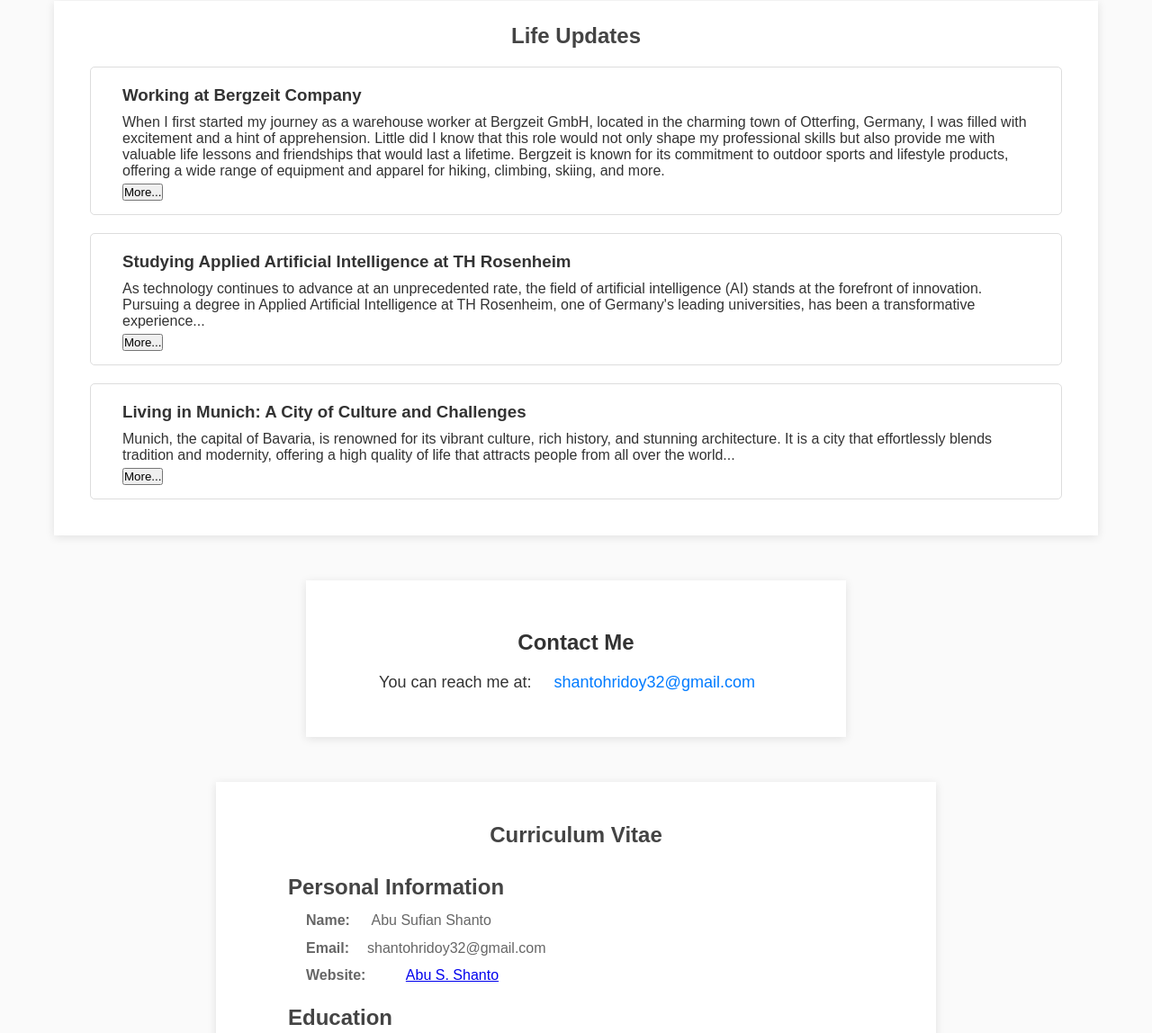
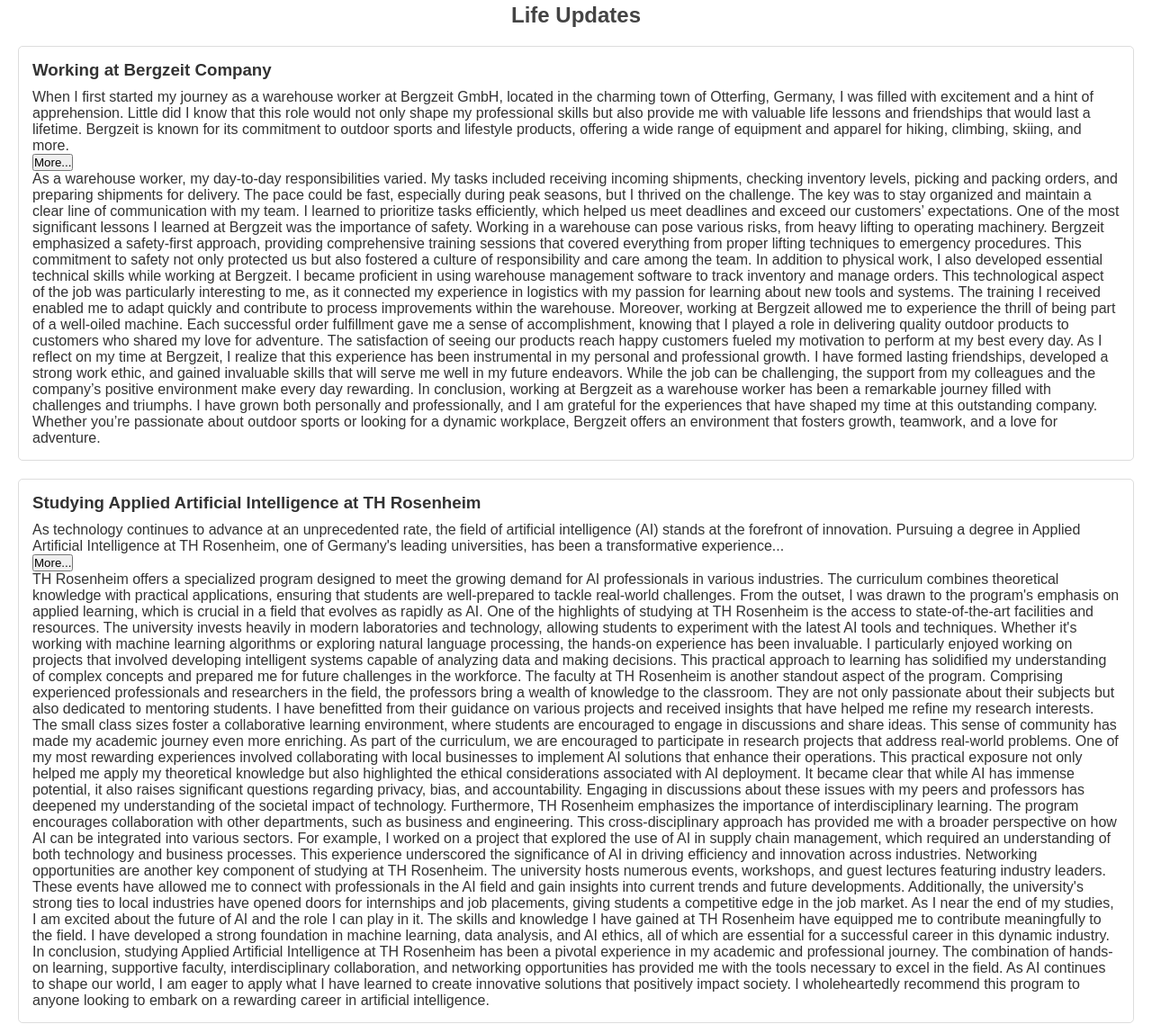
Before and after one commit to abusufianshanto/Abu-S.-Shanto_PersonalWebsite, a plain HTML site: page index.html in a window 1280 px wide. Shown: the part 105-1253 px from the top of the page at 90% size. Drawn offline with Linux system fonts and the light colour scheme.

Commit message:
Some CSS Property Changes

```diff
--- a/index.html
+++ b/index.html
@@ -6,10 +6,7 @@
     <title>Abu S. Shanto</title>
     <style>
       * {
-        margin-left: 20px;
-        margin-right: 20px;
-        margin-top: 5px;
-        margin-bottom: 0;
+        margin: 0;
         padding: 0;
         box-sizing: border-box;
       }
@@ -248,7 +245,7 @@
           hiking, climbing, skiing, and more.
         </p>
         <button onclick="toggleMore('more1')">More...</button>
-        <span id="more1" style="display: none">
+        <span id="more1" style="display: flex">
           As a warehouse worker, my day-to-day responsibilities varied. My tasks
           included receiving incoming shipments, checking inventory levels,
           picking and packing orders, and preparing shipments for delivery. The
@@ -302,7 +299,7 @@
           experience...
         </p>
         <button onclick="toggleMore('more2')">More...</button>
-        <span id="more2" style="display: none">
+        <span id="more2" style="display: flex">
           TH Rosenheim offers a specialized program designed to meet the growing
           demand for AI professionals in various industries. The curriculum
           combines theoretical knowledge with practical applications, ensuring
@@ -382,7 +379,7 @@
           of life that attracts people from all over the world...
         </p>
         <button onclick="toggleMore('more3')">More...</button>
-        <span id="more3" style="display: none">
+        <span id="more3" style="display: flex">
           Despite the numerous advantages of living in Munich, the harsh reality
           of the housing market quickly became apparent. The city is known for
           having some of the highest rent prices in Germany, and this has only
```
